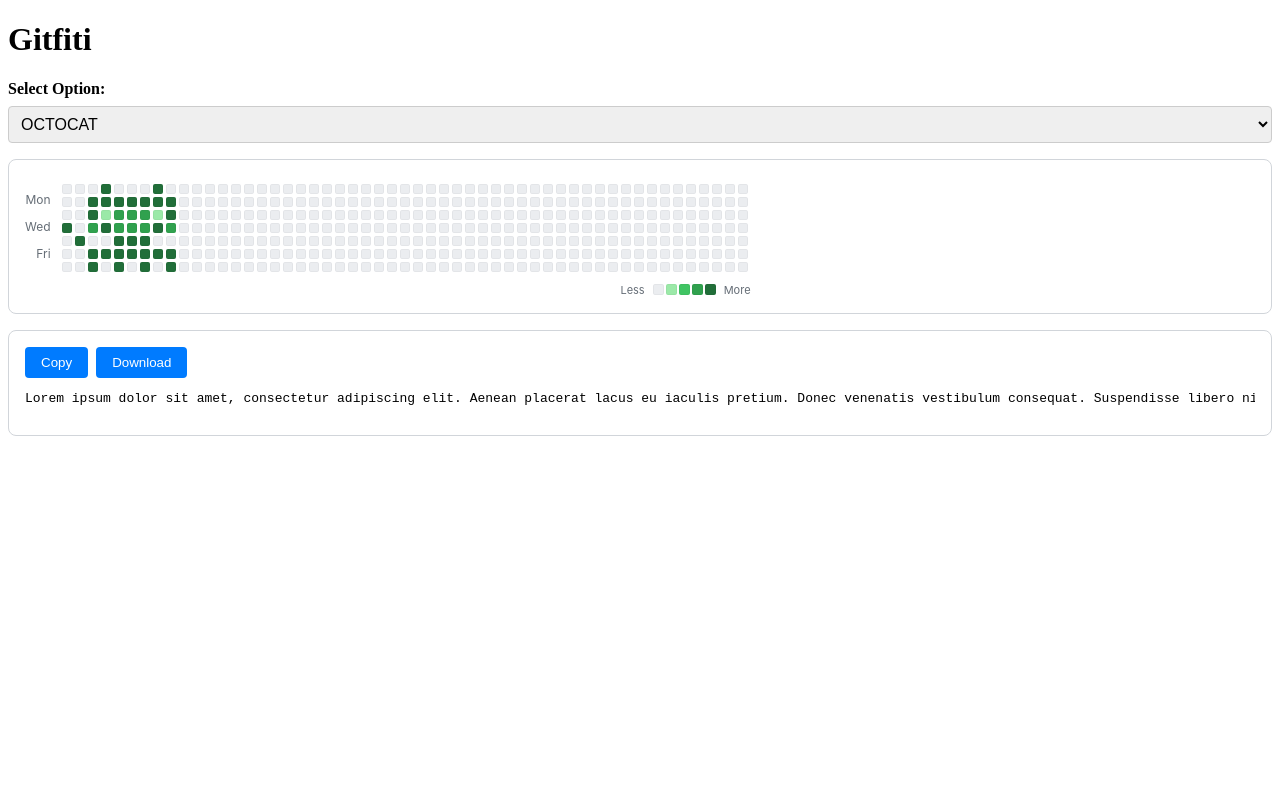
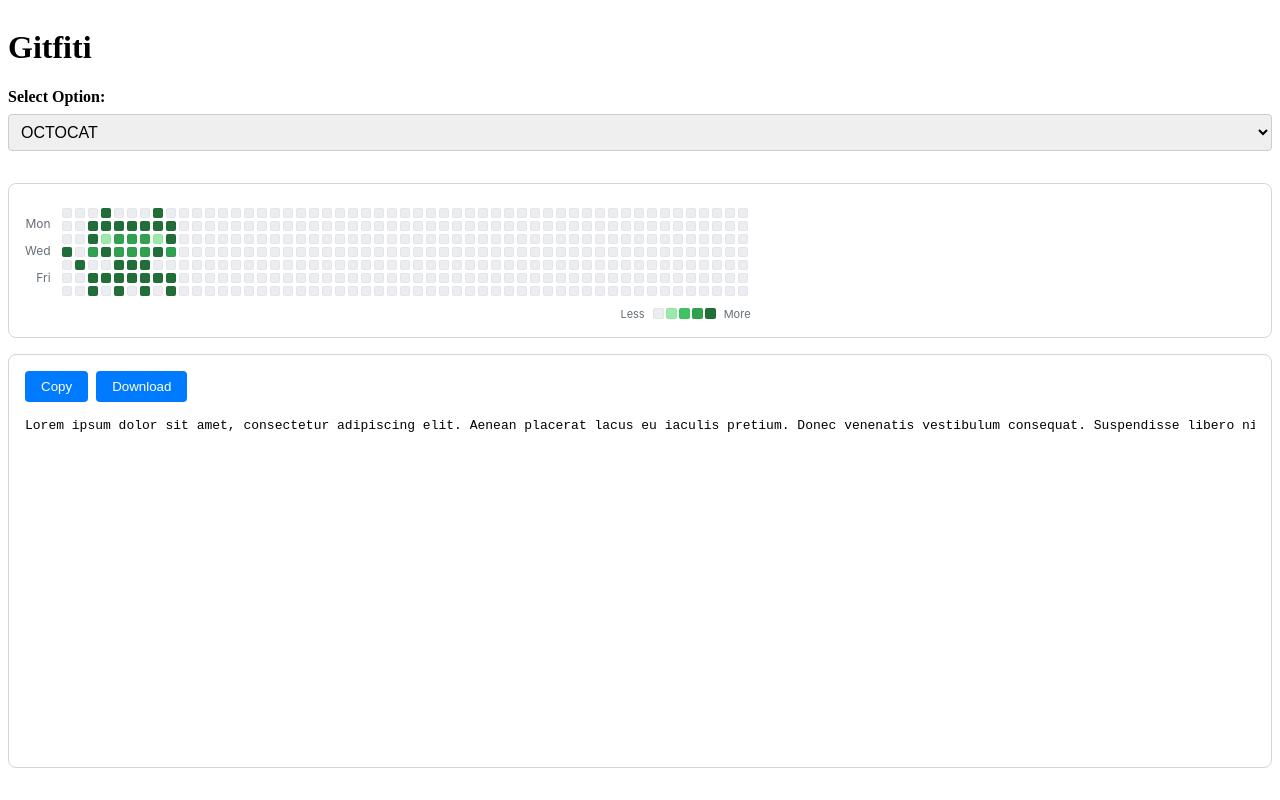
Before and after one commit to boolivar/gitfiti.io, a React (Vite) app: page / in a window 1280 px wide. Built offline with nearby package versions, Linux system fonts and the light colour scheme.

Commit message:
feat: script layout

```diff
--- a/src/App.css
+++ b/src/App.css
@@ -6,6 +6,12 @@ html {
 *::before,
 *::after {
   box-sizing: inherit;
+}
+
+main {
+  height: 95vh;
+  display: flex;
+  flex-direction: column;
 }
 
 .app-container {
@@ -76,8 +82,21 @@ html {
   border-left: 3px solid #007bff;
 }
 
+.script {
+  flex: 1;
+  display: flex;
+  flex-direction: column;
+  overflow: hidden;
+  gap: 1rem;
+}
+
 .script-text {
+  flex: 1;
   overflow: auto;
+}
+
+.script-text pre {
+  margin: 0;
 }
 
 button {
```
